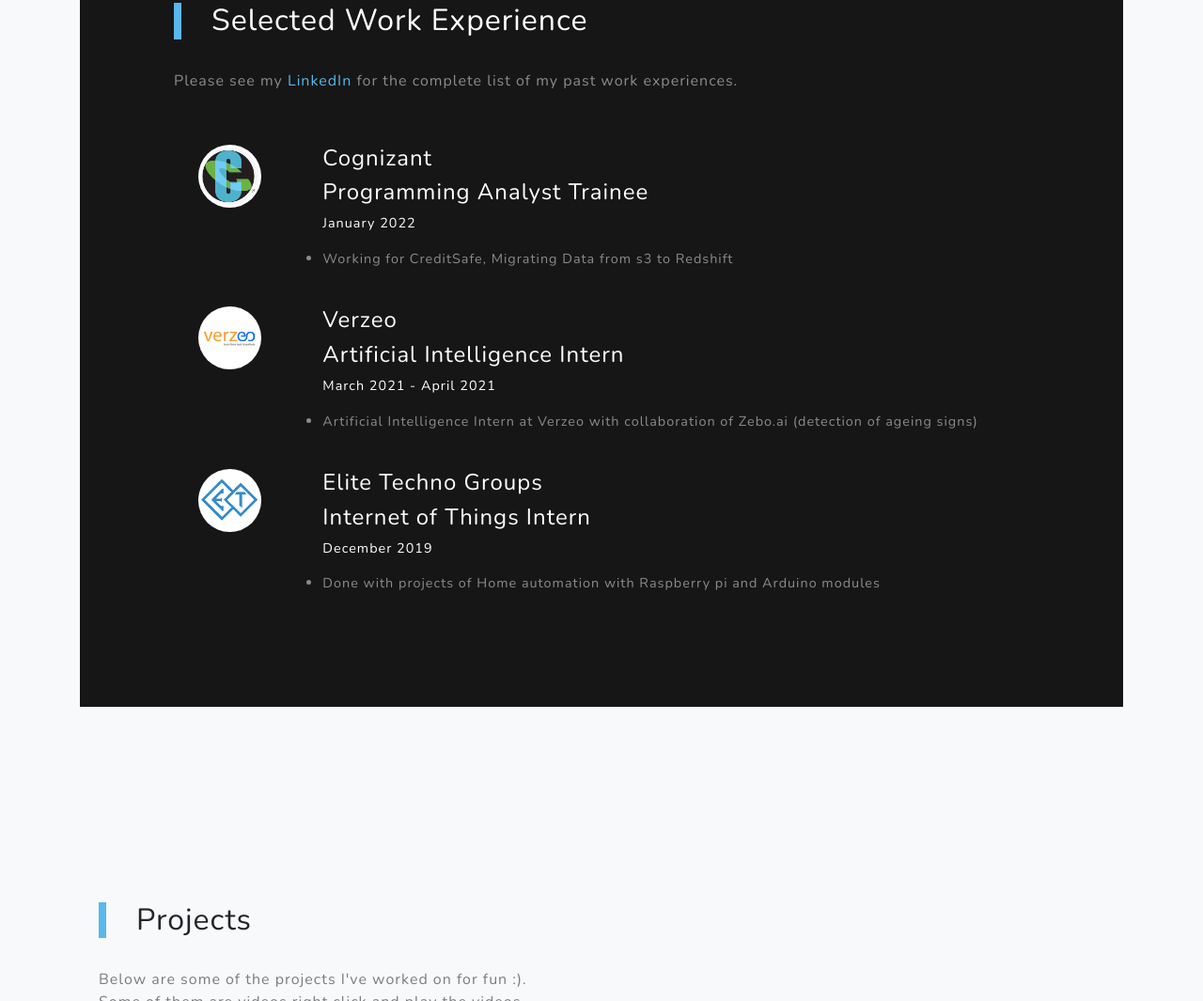
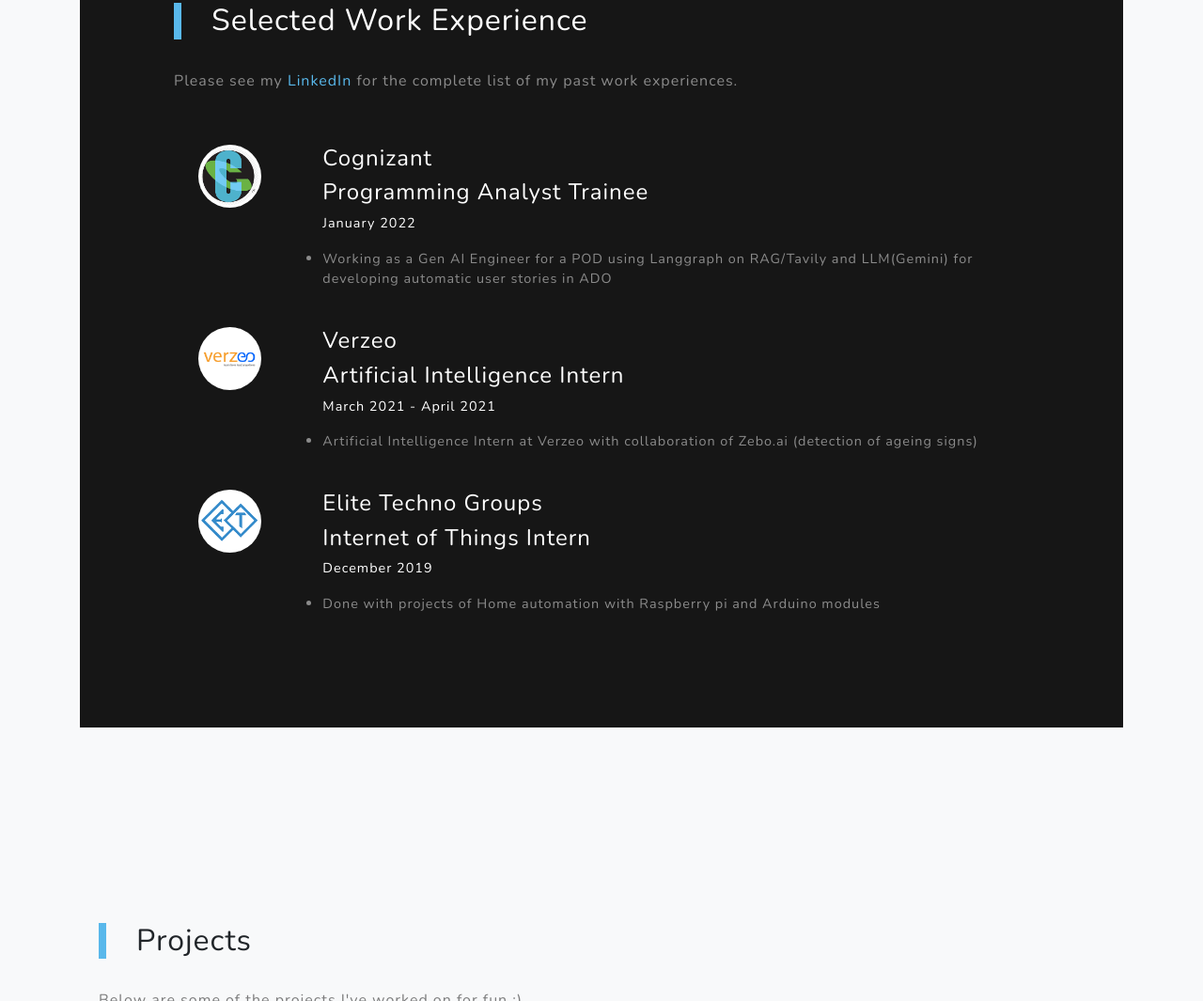
Before and after one commit to Chandpashashaik115/chandpashashaik115.github.io, a plain HTML site: page index.html in a window 1280 px wide. Shown: the part 1760-2825 px from the top of the page at 94% size. Drawn offline with nearby package versions, Linux system fonts and the light colour scheme.

Commit message:
Update index.html
Signed-off-by: Chandpasha <160645454+Chandpashashaik115@users.noreply.github.com>

```diff
--- a/index.html
+++ b/index.html
@@ -132,7 +132,7 @@
               <h4 class="text-white">Programming Analyst Trainee</h4>
               <p class="text-white">January 2022</p>
               <ul class="mb-0 text-white-50">
-                <li>Working for CreditSafe, Migrating Data from s3 to Redshift </li>
+                <li>Working as a Gen AI Engineer for a POD using Langgraph on RAG/Tavily and LLM(Gemini) for developing automatic user stories in ADO  </li>
               </ul>
               </div>
             </div>
```
